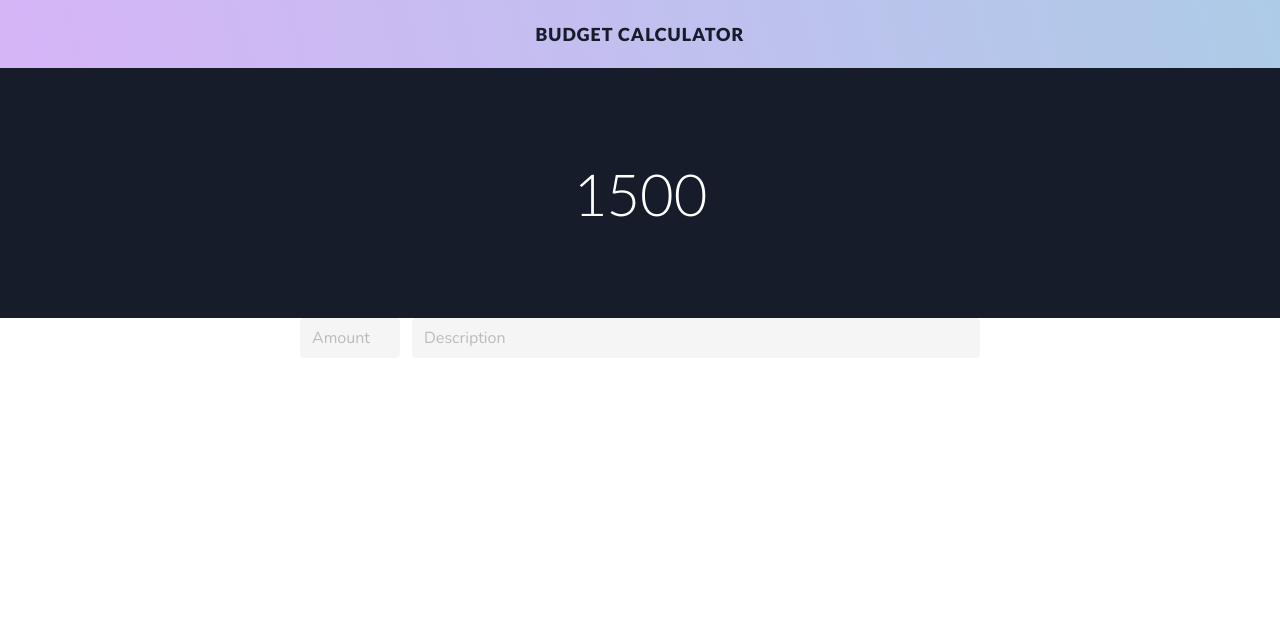
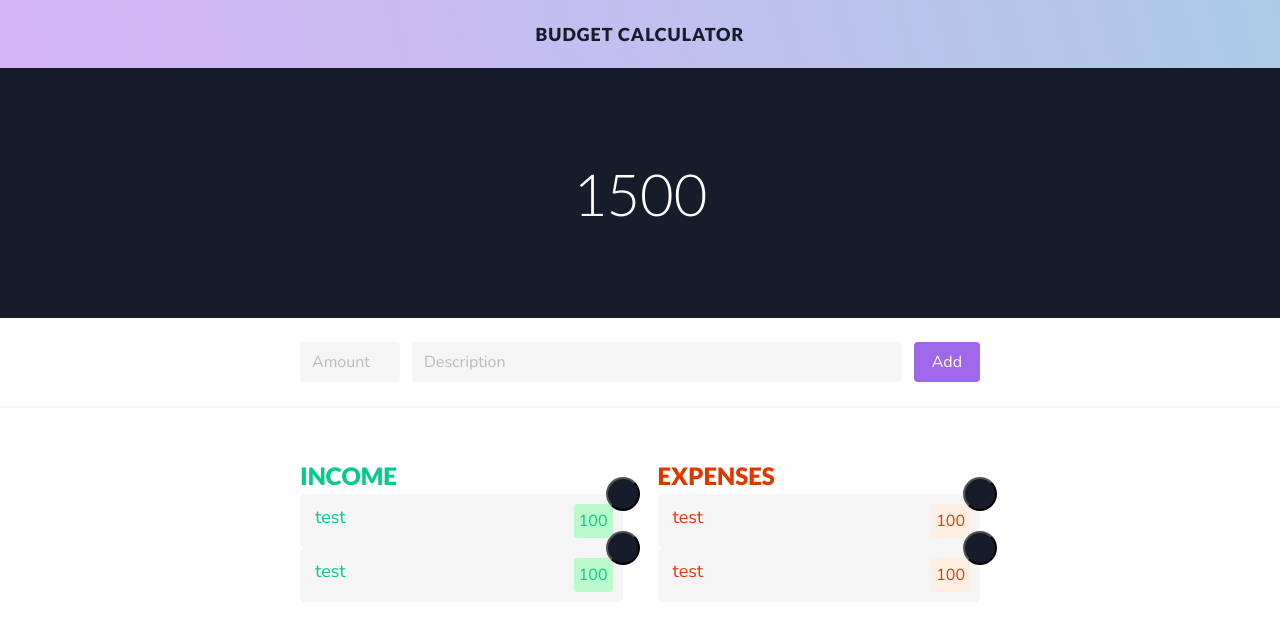
Before and after one commit to abanoubmesiha/Budget-Calculator, an Angular app: page / in a window 1280 px wide. Shown: the top 630 px of the page. Built offline with nearby package versions, Linux system fonts and the light colour scheme.

Commit message:
ng style and x-icon

```diff
--- a/src/app/add-item-form/add-item-form.component.html
+++ b/src/app/add-item-form/add-item-form.component.html
@@ -11,6 +11,9 @@
                     <input type="text" class="input" placeholder="Description">
                 </p>
             </div>
+            <div class="field is-narrow">
+                <button class="button is-primary">Add</button>
+            </div>
         </div>
     </div>
 </form>
--- a/src/app/app.module.ts
+++ b/src/app/app.module.ts
@@ -5,12 +5,16 @@
 import { AppComponent } from './app.component';
 import { MainPageComponent } from './main-page/main-page.component';
 import { AddItemFormComponent } from './add-item-form/add-item-form.component';
+import { BudgetItemListComponent } from './budget-item-list/budget-item-list.component';
+import { BudgetItemCardComponent } from './budget-item-list/budget-item-card/budget-item-card.component';
 
 @NgModule({
   declarations: [
     AppComponent,
     MainPageComponent,
-    AddItemFormComponent
+    AddItemFormComponent,
+    BudgetItemListComponent,
+    BudgetItemCardComponent
   ],
   imports: [
     BrowserModule,
--- /dev/null
+++ b/src/app/budget-item-list/budget-item-card/budget-item-card.component.html
@@ -0,0 +1,11 @@
+<div class="root">
+    <div class="budget-item" [ngClass]="{'income':isIncome, 'expense':!isIncome}">
+        <div class="description">
+            <p>test</p>
+        </div>
+        <div class="amount">
+            <p>100</p>
+        </div>
+    </div>
+    <button class="x-icon-button"></button>
+</div>
--- /dev/null
+++ b/src/app/budget-item-list/budget-item-card/budget-item-card.component.scss
@@ -0,0 +1,48 @@
+@import '../../../main-styles.scss';
+.root {
+    display: flex;
+    width: 100%;
+    position: relative;
+    .x-icon-button {
+        position: absolute;
+        height:34px;
+        width: 34px;
+        border-radius: 50%;
+        background:$dark;
+        right: -17px;
+        top: -17px;
+    }
+}
+.budget-item {
+    display: flex;
+    width: 100%;
+    background-color: $light-grey;
+    padding:10px;
+    border-radius: 5px;
+    cursor: pointer;
+    .description {
+        flex-grow: 1;
+        font-size: 18px;
+        margin-left: 5px;
+    }
+    .amount {
+        padding:5px;
+        border-radius: 3px;
+    }
+}
+.expense {
+    p {
+        color: $red;
+    }
+    .amount {
+        background-color:$light-red;
+    }
+}
+.income {
+    p {
+        color: $green;
+    }
+    .amount {
+        background-color:$light-green;
+    }
+}
--- /dev/null
+++ b/src/app/budget-item-list/budget-item-card/budget-item-card.component.ts
@@ -0,0 +1,17 @@
+import { Component, OnInit, Input } from '@angular/core';
+
+@Component({
+  selector: 'app-budget-item-card',
+  templateUrl: './budget-item-card.component.html',
+  styleUrls: ['./budget-item-card.component.scss']
+})
+export class BudgetItemCardComponent implements OnInit {
+
+  @Input() isIncome: boolean = true;
+
+  constructor() { }
+
+  ngOnInit() {
+  }
+
+}
--- /dev/null
+++ b/src/app/budget-item-list/budget-item-list.component.html
@@ -0,0 +1,14 @@
+<section class="budget-items-section">
+    <div class="budget-items-container">
+        <div class="income-column">
+            <h1>Income</h1>
+            <app-budget-item-card></app-budget-item-card>
+            <app-budget-item-card></app-budget-item-card>
+        </div>
+        <div class="expenses-column">
+            <h1>Expenses</h1>
+            <app-budget-item-card [isIncome]="false"></app-budget-item-card>
+            <app-budget-item-card [isIncome]="false"></app-budget-item-card>
+        </div>
+    </div>
+</section>
--- /dev/null
+++ b/src/app/budget-item-list/budget-item-list.component.scss
@@ -0,0 +1,40 @@
+@import '../../main-styles.scss';
+
+.budget-items-section {
+    display: flex;
+    padding: 50px;
+    justify-content: center;
+    align-items: center;
+
+    .budget-items-container {
+        display: flex;
+        max-width: 680px;
+        height: 100%;
+        width: 100%;
+
+        .income-column,.expenses-column{
+            display: flex;
+            flex-direction: column;
+            flex-basis: 0;
+            flex-grow: 1;
+
+            h1 {
+                font-family: 'Lato';
+                font-size: 24px;
+                font-weight: 900;
+                text-transform: uppercase;
+            }
+        }
+        .income-column {
+            margin-right: 35px;
+            h1 {
+                color: $green;
+            }
+        }
+        .expenses-column {
+            h1 {
+                color: $red;
+            }
+        }
+    }
+}
--- /dev/null
+++ b/src/app/budget-item-list/budget-item-list.component.ts
@@ -0,0 +1,15 @@
+import { Component, OnInit } from '@angular/core';
+
+@Component({
+  selector: 'app-budget-item-list',
+  templateUrl: './budget-item-list.component.html',
+  styleUrls: ['./budget-item-list.component.scss']
+})
+export class BudgetItemListComponent implements OnInit {
+
+  constructor() { }
+
+  ngOnInit() {
+  }
+
+}
--- a/src/app/main-page/main-page.component.html
+++ b/src/app/main-page/main-page.component.html
@@ -6,6 +6,8 @@
 </section>
 <section class="add-item-section">
     <div class="add-item-container">
-        <app-add-item-form></app-add-item-form>
+        <app-add-item-form style="padding:20px"></app-add-item-form>
     </div>
 </section>
+<hr style="margin:0"/>
+<app-budget-item-list></app-budget-item-list>
--- a/src/index.html
+++ b/src/index.html
@@ -2,7 +2,7 @@
 <html lang="en">
 <head>
   <meta charset="utf-8">
-  <title>BudgetCal</title>
+  <title>Budget Calculator</title>
   <base href="/">
   <meta name="viewport" content="width=device-width, initial-scale=1">
   <link rel="icon" type="image/x-icon" href="favicon.ico">
```
Also changed, not shown: 2 other files (tests, documents, lock files or other folders).
